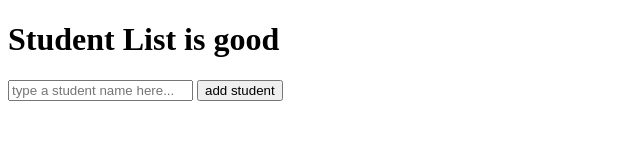
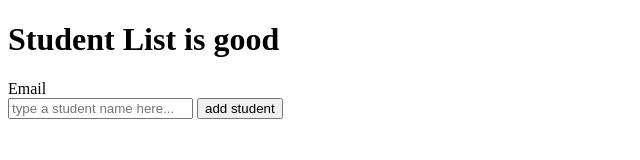
Before and after one commit to JoshJensen86/thursdayDemo, a website: page index.html in a window 1280 px wide. Shown: the whole page, without its empty margins (0-640 px from the left). Drawn offline with nearby package versions, Linux system fonts and the light colour scheme; no server answers.

Commit message:
Add files via upload

```diff
--- a/index.html
+++ b/index.html
@@ -11,6 +11,7 @@
 
 <body>
     <h1>Student List is good</h1>
+    <inputbutton>Email</inputbutton>
     <form>
         <input type='text' placeholder='type a student name here...' />
         <button>add student</button>
```
Also changed, not shown: server.js (+6 -1 lines).
